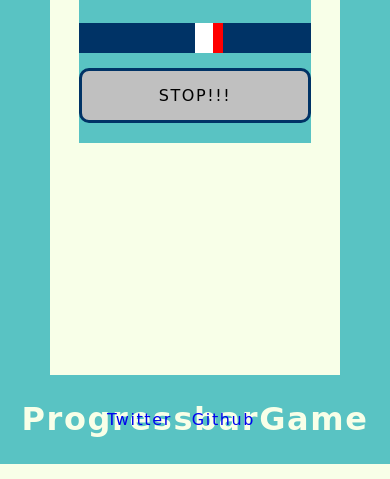
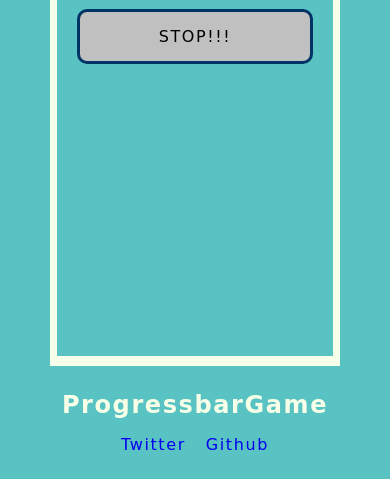
Before and after one commit to TakuyaTaniguchi/SequenceGame, a website built with Parcel: page index.pug in a window 390 px wide. Shown: the part 397-876 px from the top of the page. Built offline with nearby package versions, Linux system fonts and the light colour scheme; a web font is replaced by a local one.

Commit message:
Update SP

```diff
--- a/index.js
+++ b/index.js
@@ -6,7 +6,7 @@ import "./style.scss";
 /**
  * JavaScript
  */
-const body = document.querySelector('body');
+const body = document.querySelector('.overlay');
 const area = document.querySelector('.area');
 const stopBox = area.querySelector('.stopBox');
 const startBox = area.querySelector('.startBox');
--- a/index.pug
+++ b/index.pug
@@ -2,7 +2,8 @@ html
     head
         meta#viewport(content='width=device-width', name='viewport')
         <link href="https://fonts.googleapis.com/css?family=Shojumaru&display=swap" rel="stylesheet">
-        body.overlay
+        body
+            .overlay
             .main
                 header.header
                     .header_inner
--- a/style.scss
+++ b/style.scss
@@ -10,8 +10,14 @@ body{
 }
 
 .overlay{
-  position: relative;
+  position: fixed;
+  width: 100%;
+  height: 100%;
+  top: 0;
+  left: 0;
+  z-index: 0;
   &.-is-clear{
+    z-index: 1;
     &::before{
       content: "Clear!!";
       display: block;
@@ -23,6 +29,9 @@ body{
       top: 30%;
       left: 50%;
       transform: translate(-50%, -50%);
+      @media screen and (max-width:480px) {
+        font-size: 30px;
+      }
     }
     &::after{
       content: '';
@@ -37,6 +46,7 @@ body{
     }
   }
   &.-is-Congratulations{
+    z-index: 1;
     &::before{
       content: "Congratulations!!";
       display: block;
@@ -48,6 +58,9 @@ body{
       top: 30%;
       left: 50%;
       transform: translate(-50%, -50%);
+      @media screen and (max-width:480px) {
+        font-size: 30px;
+      }
     }
     &::after{
       content: '';
@@ -74,6 +87,9 @@ body{
   &_title{
     color: #F8FFE8;
     text-align: center;
+    @media screen and (max-width:480px) {
+      font-size: 24px;
+    }
   }
 }
 
@@ -90,6 +106,9 @@ body{
   &_title{
     color: #F8FFE8;
     text-align: center;
+    @media screen and (max-width:480px) {
+      font-size: 24px;
+    }
   }
 }
 
@@ -133,6 +152,11 @@ body{
   position: absolute;
   top: 35px;
   right: 125px;
+  @media screen and (max-width:480px) {
+    position: static;
+    justify-content: center;
+    margin-top: 15px;
+  }
   &_item{
     margin: 0 10px;
     a{
@@ -149,6 +173,11 @@ body{
     margin-left: auto;
     margin-right: auto;
     background-color: #59C3C3;
+    @media screen and (max-width:480px) {
+      width: 95%;
+      height: 97%;
+      padding: 170px 20px;
+    }
      &.-stage1{
         .sequence_bar_movebox{
           @extend .animation-movebox;
@@ -206,6 +235,9 @@ body{
     .score{
       text-align: center;
       font-size: 36px;
+      @media screen and (max-width:480px) {
+        font-size: 28px;
+      }
     }
   }
   /*
@@ -236,7 +268,7 @@ body{
   }
 
   .animation-movebox3{
-    animation: movebox3 2.2s cubic-bezier(0.895, 0.030, 0.685, 0.220) alternate infinite .3s;
+    animation: movebox3 2.2s cubic-bezier(0.750, -0.005, 0.460, 0.420) alternate infinite .3s;
   }
   @keyframes movebox3 {
       0%{
@@ -256,6 +288,9 @@ body{
     margin-top: 15px;
     margin-left: auto;
     margin-right: auto;
+    @media screen and (max-width:480px) {
+      margin-top: 45px;
+    }
   }
   .stopBox{
     display: block;
```
Also changed, not shown: README.md, dist/index.html, 4 other files.
